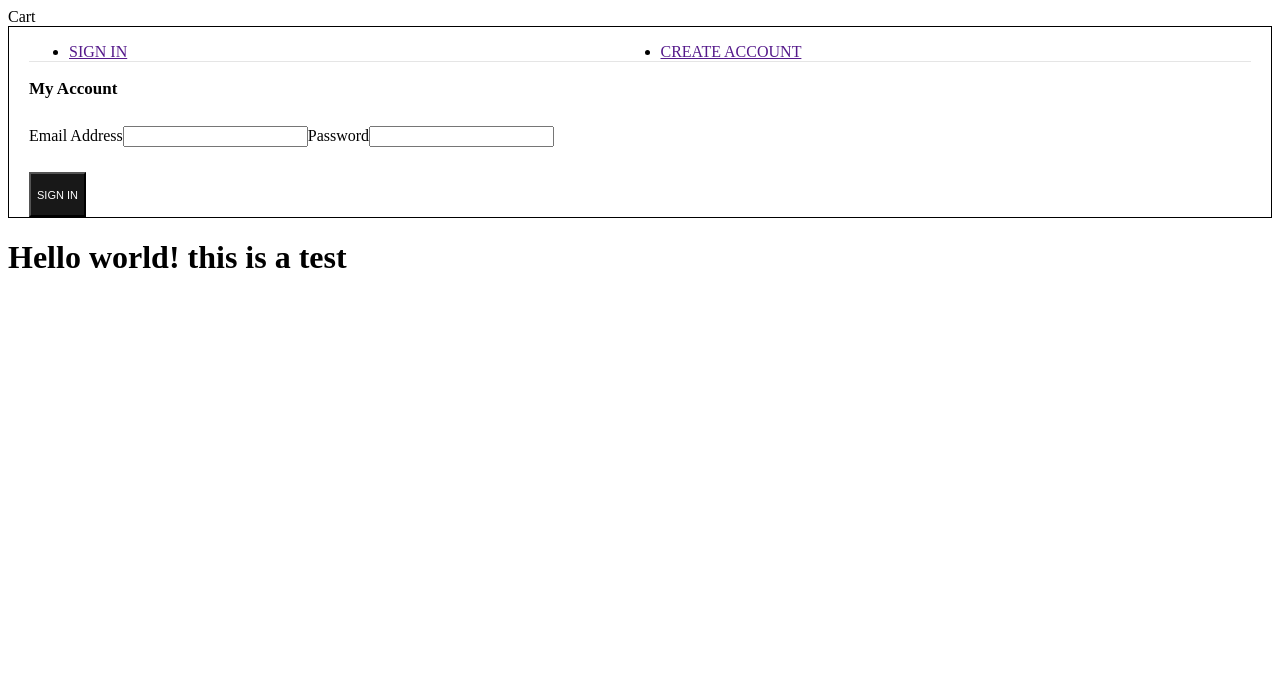
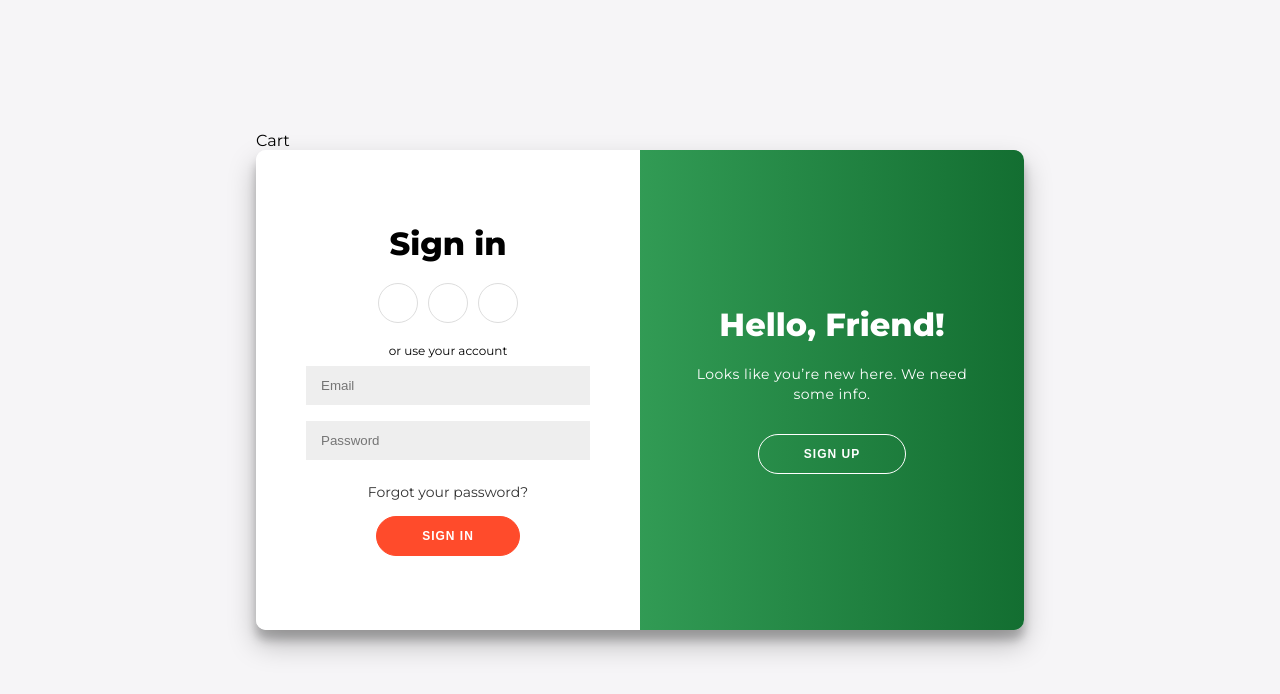
Before and after one commit to KvnWa/IsoKicks, a React (Create React App) app in the folder client/: page /cart in a window 1280 px wide. Shown: the top 694 px of the page. Built offline with nearby package versions, Linux system fonts and the light colour scheme.

Commit message:
login form styling

```diff
--- a/client/src/components/App.js
+++ b/client/src/components/App.js
@@ -9,7 +9,7 @@
 const App = () => {
   return (
     <Router>
-    <div className="flex w-full content-center justify-center">
+    <div>
       <Route exact path="/">
       <Navbar />
       </Route>
@@ -17,9 +17,6 @@
       <Cart />
       </Route>
       <Login />
-    <h1 className="text-3xl font-bold underline">
-      Hello world! this is a test
-    </h1>
     </div>
     </Router>
   )
--- a/client/src/components/Login/Login.css
+++ b/client/src/components/Login/Login.css
@@ -1,40 +1,227 @@
+
+@import url('https://fonts.googleapis.com/css?family=Montserrat:400,800');
+
 * {
-    box-sizing: border-box;
+	box-sizing: border-box;
+}
+
+body {
+	background: #f6f5f7;
+	display: flex;
+	justify-content: center;
+	align-items: center;
+	flex-direction: column;
+	font-family: 'Montserrat', sans-serif;
+	height: 100vh;
+	margin: -20px 0 50px;
+}
+
+h1 {
+	font-weight: bold;
+	margin: 0;
+}
+
+h2 {
+	text-align: center;
+}
+
+p {
+	font-size: 14px;
+	font-weight: 100;
+	line-height: 20px;
+	letter-spacing: 0.5px;
+	margin: 20px 0 30px;
+}
+
+span {
+	font-size: 12px;
+}
+
+a {
+	color: #333;
+	font-size: 14px;
+	text-decoration: none;
+	margin: 15px 0;
+}
+
+button {
+	border-radius: 20px;
+	border: 1px solid #FF4B2B;
+	background-color: #FF4B2B;
+	color: #FFFFFF;
+	font-size: 12px;
+	font-weight: bold;
+	padding: 12px 45px;
+	letter-spacing: 1px;
+	text-transform: uppercase;
+	transition: transform 80ms ease-in;
+}
+
+button:active {
+	transform: scale(0.95);
+}
+
+button:focus {
+	outline: none;
+}
+
+button.ghost {
+	background-color: transparent;
+	border-color: #FFFFFF;
+}
+
+form {
+	background-color: #FFFFFF;
+	display: flex;
+	align-items: center;
+	justify-content: center;
+	flex-direction: column;
+	padding: 0 50px;
+	height: 100%;
+	text-align: center;
+}
+
+input {
+	background-color: #eee;
+	border: none;
+	padding: 12px 15px;
+	margin: 8px 0;
+	width: 100%;
 }
 
 .container {
-    width: 100%;
-    padding: 0 20px;
-    position: relative;
-    margin: 0 auto;
-    border: 1px solid;
+	background-color: #fff;
+	border-radius: 10px;
+  	box-shadow: 0 14px 28px rgba(0,0,0,0.25),
+			0 10px 10px rgba(0,0,0,0.22);
+	position: relative;
+	overflow: hidden;
+	width: 768px;
+	max-width: 100%;
+	min-height: 480px;
 }
 
-.account-nav {
-    display: grid;
-    border-bottom: 1px solid #e5e5e5;
-    grid-template-columns: repeat(2,1fr);
-    grid-column-gap: 1px;
+.form-container {
+	position: absolute;
+	top: 0;
+	height: 100%;
+	transition: all 0.6s ease-in-out;
 }
 
-.customer-account {
-
-    width: 100%;
-    justify-content: center;
+.sign-in-container {
+	left: 0;
+	width: 50%;
+	z-index: 2;
 }
 
-.customer-account-title {
-    font-size: 1.0625rem;
-    margin-bottom: 27px;
+.container.right-panel-active .sign-in-container {
+	transform: translateX(100%);
 }
 
-.btn-submit {
-    display: flex;
-    cursor: pointer;
-    margin: 25px 0 0;
-    min-height: 45px;
-    font-size: .6875rem;
-    background: #181818;
-    color: #fff;
+.sign-up-container {
+	left: 0;
+	width: 50%;
+	opacity: 0;
+	z-index: 1;
+}
 
+.container.right-panel-active .sign-up-container {
+	transform: translateX(100%);
+	opacity: 1;
+	z-index: 5;
+	animation: show 0.6s;
 }
+
+@keyframes show {
+	0%, 49.99% {
+		opacity: 0;
+		z-index: 1;
+	}
+
+	50%, 100% {
+		opacity: 1;
+		z-index: 5;
+	}
+}
+
+.overlay-container {
+	position: absolute;
+	top: 0;
+	left: 50%;
+	width: 50%;
+	height: 100%;
+	overflow: hidden;
+	transition: transform 0.6s ease-in-out;
+	z-index: 100;
+}
+
+.container.right-panel-active .overlay-container{
+	transform: translateX(-100%);
+}
+
+.overlay {
+	background: #FF416C;
+	background: -webkit-linear-gradient(to right, #50C878, #50C878);
+	background: linear-gradient(to right, #50C878, #136e31);
+	background-repeat: no-repeat;
+	background-size: cover;
+	background-position: 0 0;
+	color: #FFFFFF;
+	position: relative;
+	left: -100%;
+	height: 100%;
+	width: 200%;
+  	transform: translateX(0);
+	transition: transform 0.6s ease-in-out;
+}
+
+.container.right-panel-active .overlay {
+  	transform: translateX(50%);
+}
+
+.overlay-panel {
+	position: absolute;
+	display: flex;
+	align-items: center;
+	justify-content: center;
+	flex-direction: column;
+	padding: 0 40px;
+	text-align: center;
+	top: 0;
+	height: 100%;
+	width: 50%;
+	transform: translateX(0);
+	transition: transform 0.6s ease-in-out;
+}
+
+.overlay-left {
+	transform: translateX(-20%);
+}
+
+.container.right-panel-active .overlay-left {
+	transform: translateX(0);
+}
+
+.overlay-right {
+	right: 0;
+	transform: translateX(0);
+}
+
+.container.right-panel-active .overlay-right {
+	transform: translateX(20%);
+}
+
+.social-container {
+	margin: 20px 0;
+}
+
+.social-container a {
+	border: 1px solid #DDDDDD;
+	border-radius: 50%;
+	display: inline-flex;
+	justify-content: center;
+	align-items: center;
+	margin: 0 5px;
+	height: 40px;
+	width: 40px;
+}
--- a/client/src/components/Login/Login.jsx
+++ b/client/src/components/Login/Login.jsx
@@ -3,44 +3,80 @@
 
 const Login = () => {
 
-    const [email, setEmail ] = useState("")
-    const [ password, setPassword ] = useState("")
+    const [email, setEmail] = useState("")
+    const [password, setPassword] = useState("")
+    const [formType, setFormType ] = useState(true)
+
+    function onFormClick() {
+        setFormType(formType => !formType)
+    }
 
     function handleSubmit(e) {
         e.preventDefault();
     }
 
-  return (
-    <div className="container">
-        <div className="section-customers">
-            <div className="account-container">
-                <ul className="account-nav">
-                    <li>
-                      <a href="" className="signin">SIGN IN</a>
-                    </li>
-                    <li>
-                        <a href="" className="create">CREATE ACCOUNT</a>
-                    </li>
-                </ul>
-                <div className="customer-account">
-                    <h3 className="customer-account-title"> My Account</h3>
-                    <form>
-                       <div className="form-group">
-                          <label>Email Address</label>
-                          <input className="form-control" name="customer[email]" type="text" autoCapitalize='off'></input>
-                          <label>Password</label>
-                          <input className="form-control" name="customer[password]" type="password" autoCapitalize='off'></input>
-                       </div>
-                       <input type="submit" className="btn-submit" value="SIGN IN"></input>
-                    </form>
+
+    // const signUpButton = document.getElementById('signUp');
+    // const signInButton = document.getElementById('signIn');
+    // const container = document.getElementById('container');
+
+    // signUpButton.addEventListener('click', () => {
+    //     container.classList.add("right-panel-active");
+    // });
+
+    // signInButton.addEventListener('click', () => {
+    //     container.classList.remove("right-panel-active");
+    // });
+
+    return (
+        <div className={formType ? "container" : "container right-panel-active"} id="container">
+            <div className="form-container sign-up-container">
+                <form action="#">
+                    <h1>Create Account</h1>
+                    <div className="social-container">
+                        <a href="#" className="social"><i className="fab fa-facebook-f"></i></a>
+                        <a href="#" className="social"><i className="fab fa-google-plus-g"></i></a>
+                        <a href="#" className="social"><i className="fab fa-linkedin-in"></i></a>
+                    </div>
+                    <span>or use your email for registration</span>
+                    <input type="text" placeholder="Name" />
+                    <input type="email" placeholder="Email" />
+                    <input type="password" placeholder="Password" />
+                    <button >Sign Up</button>
+                </form>
+            </div>
+            <div className="form-container sign-in-container">
+                <form action="#">
+                    <h1>Sign in</h1>
+                    <div className="social-container">
+                        <a href="#" className="social"><i className="fab fa-facebook-f"></i></a>
+                        <a href="#" className="social"><i className="fab fa-google-plus-g"></i></a>
+                        <a href="#" className="social"><i className="fab fa-linkedin-in"></i></a>
+                    </div>
+                    <span>or use your account</span>
+                    <input type="email" placeholder="Email" />
+                    <input type="password" placeholder="Password" />
+                    <a href="#">Forgot your password?</a>
+                    <button >Sign In</button>
+                </form>
+            </div>
+            <div className="overlay-container">
+                <div className="overlay">
+                    <div className="overlay-panel overlay-left">
+                        <h1>Welcome Back!</h1>
+                        <p>To keep connected with us please login with your personal info</p>
+                        <button onClick={onFormClick} className="ghost" id="signIn">Sign In</button>
+                    </div>
+                    <div className="overlay-panel overlay-right">
+                        <h1>Hello, Friend!</h1>
+                        <p>Looks like you’re new here. We need some info. </p>
+                        <button onClick={onFormClick} className="ghost" id="signUp">Sign Up</button>
+                    </div>
                 </div>
-
-
             </div>
         </div>
 
-    </div>
-  )
+    )
 }
 
 export default Login
```
